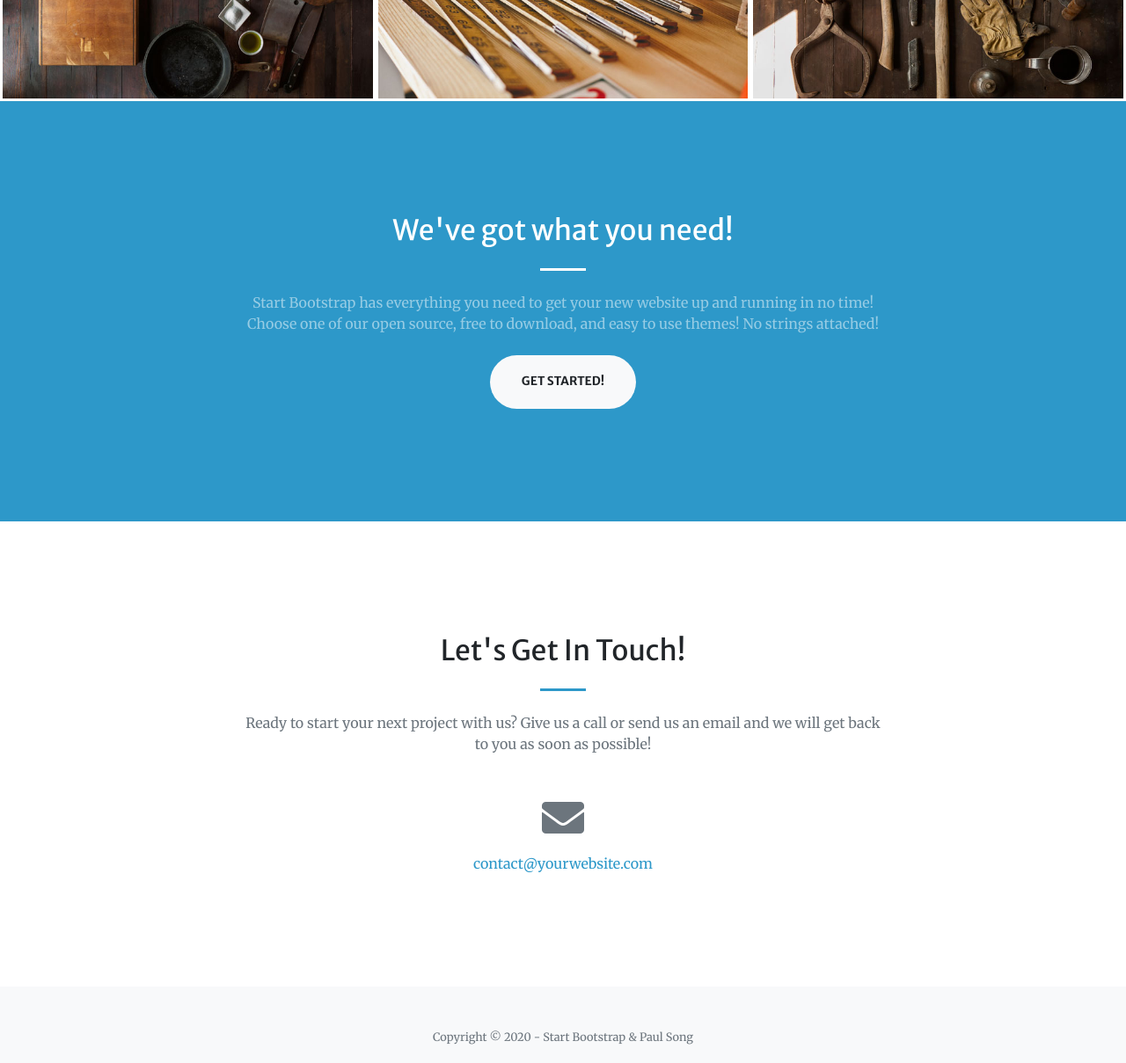
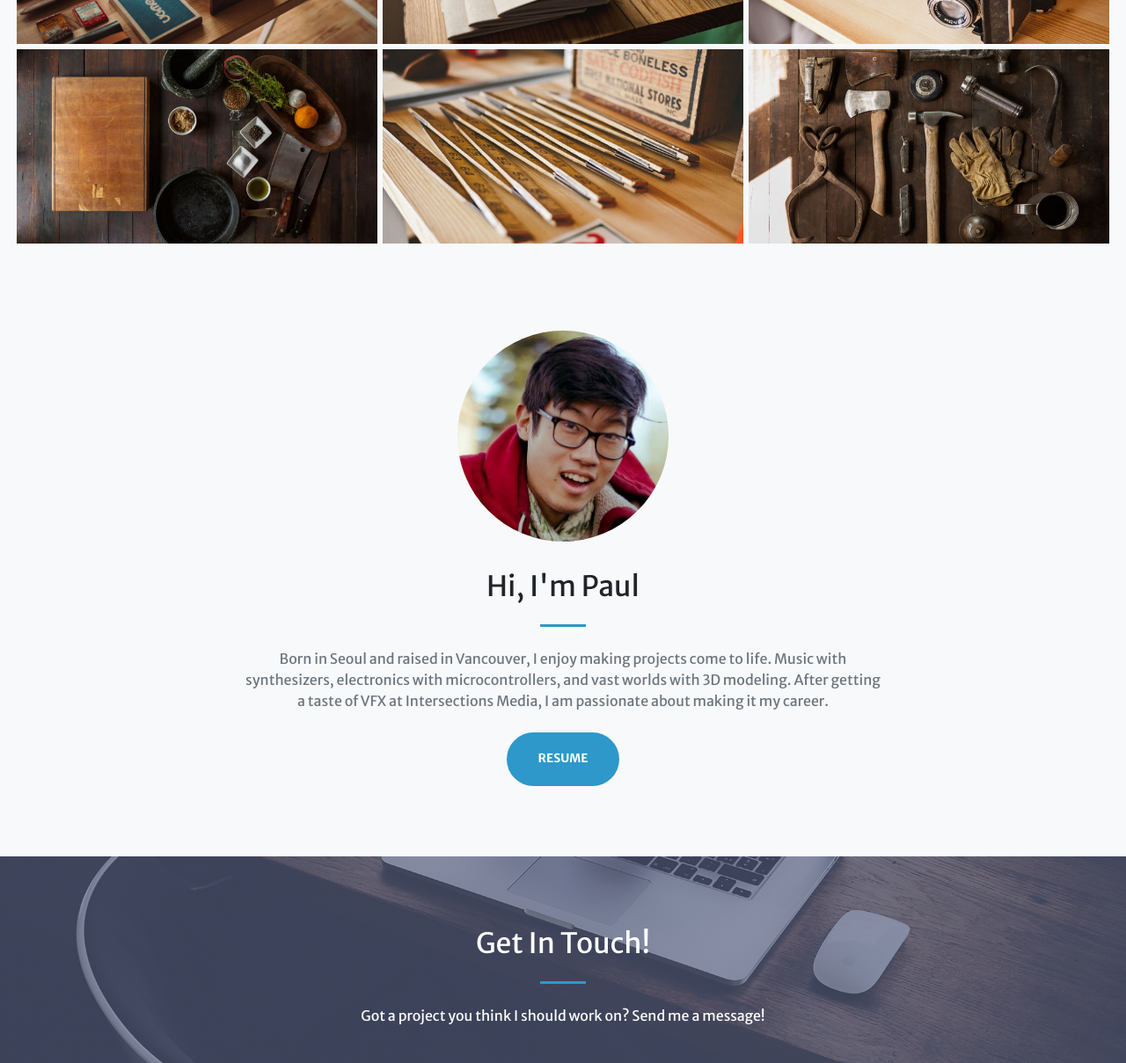
Before and after one commit to saulpong/paulfolio, a Gatsby site: page / in a window 1280 px wide. Shown: the part 990-2199 px from the top of the page at 88% size. Built offline with nearby package versions, Linux system fonts and the light colour scheme; Gatsby itself is replaced by a stand-in of ours.

Commit message:
Update sections, styling, content

```diff
--- a/src/components/header.js
+++ b/src/components/header.js
@@ -47,7 +47,7 @@ export default class Header extends React.Component {
             <div className="row h-100 align-items-center justify-content-center text-center">
               <div className="col-lg-10 align-self-end">
                 <h1 className="text-uppercase text-white font-weight-bold">
-                  Hi, I'm Paul
+                  Paul Song
                 </h1>
                 <hr className="divider my-4"/>
               </div>
--- a/src/components/layout.js
+++ b/src/components/layout.js
@@ -60,9 +60,9 @@ export default class Layout extends React.Component {
         id="page-top">
         <Header/>
         <main>{this.props.children}</main>
-        <footer className="bg-light py-5">
+        <footer className="py-3">
           <div className="container">
-            <div className="small text-center text-muted">Copyright &copy; {new Date().getFullYear()} - Start Bootstrap & Paul Song</div>
+            <div className="small text-center">Copyright &copy; {new Date().getFullYear()} - Start Bootstrap & Paul Song</div>
           </div>
         </footer>
       </div>
--- a/src/components/layout.scss
+++ b/src/components/layout.scss
@@ -13,3 +13,5 @@
 @import "../sass/navbar.scss";
 @import "../sass/masthead.scss";
 @import "../sass/portfolio.scss";
+@import "../sass/about.scss";
+@import "../sass/contact.scss";
--- a/src/components/portfolio/carousel.js
+++ b/src/components/portfolio/carousel.js
@@ -20,7 +20,7 @@ const PortfolioCarousel = ({ images, current }) => {
   );
 
   return (
-    <Carousel interval={null} indicators={false} defaultActiveIndex={current} slide={false}>
+    <Carousel interval={null} indicators={false} defaultActiveIndex={current} slide={false} keyboard>
       {carouselItems}
     </Carousel>
   );
--- a/src/pages/index.js
+++ b/src/pages/index.js
@@ -7,6 +7,8 @@ import SEO from "../components/seo"
 import Scroller from "../components/scroller"
 import PortfolioModal from "../components/portfolio/modal"
 import PortfolioCarousel from "../components/portfolio/carousel"
+
+import PaulSong from "../images/PaulSong.png"
 
 export default class IndexPage extends React.Component {
   constructor(props) {
@@ -38,10 +40,10 @@ export default class IndexPage extends React.Component {
         <SEO title="Portfolio"/>
 
         <section id="portfolio">
-          <div className="container-fluid p-0">
+          <div className="container-fluid">
             <div className="row no-gutters">
               <div className="col-lg-4 col-sm-6">
-                <a className="portfolio-box" href="img/portfolio/fullsize/1.jpg" onClick={this.handlePortfolioClick.bind(this, 0)}>
+                <a className="portfolio-box" href="img/portfolio/thumbnails/1.jpg" onClick={this.handlePortfolioClick.bind(this, 0)}>
                   <Img fluid={this.props.data.images.edges[0].node.childImageSharp.fluid}/>
                   <div className="portfolio-box-caption">
                     <div className="project-category text-white-50">
@@ -54,7 +56,7 @@ export default class IndexPage extends React.Component {
                 </a>
               </div>
               <div className="col-lg-4 col-sm-6">
-                <a className="portfolio-box" href="img/portfolio/fullsize/2.jpg" onClick={this.handlePortfolioClick.bind(this, 1)}>
+                <a className="portfolio-box" href="img/portfolio/thumbnails/2.jpg" onClick={this.handlePortfolioClick.bind(this, 1)}>
                   <Img fluid={this.props.data.images.edges[1].node.childImageSharp.fluid}/>
                   <div className="portfolio-box-caption">
                     <div className="project-category text-white-50">
@@ -67,7 +69,7 @@ export default class IndexPage extends React.Component {
                 </a>
               </div>
               <div className="col-lg-4 col-sm-6">
-                <a className="portfolio-box" href="img/portfolio/fullsize/3.jpg" onClick={this.handlePortfolioClick.bind(this, 2)}>
+                <a className="portfolio-box" href="img/portfolio/thumbnails/3.jpg" onClick={this.handlePortfolioClick.bind(this, 2)}>
                   <Img fluid={this.props.data.images.edges[2].node.childImageSharp.fluid}/>
                   <div className="portfolio-box-caption">
                     <div className="project-category text-white-50">
@@ -80,7 +82,7 @@ export default class IndexPage extends React.Component {
                 </a>
               </div>
               <div className="col-lg-4 col-sm-6">
-                <a className="portfolio-box" href="images/portfolio/fullsize/4.jpg" onClick={this.handlePortfolioClick.bind(this, 3)}>
+                <a className="portfolio-box" href="images/portfolio/thumbnails/4.jpg" onClick={this.handlePortfolioClick.bind(this, 3)}>
                   <Img fluid={this.props.data.images.edges[3].node.childImageSharp.fluid}/>
                   <div className="portfolio-box-caption">
                     <div className="project-category text-white-50">
@@ -93,7 +95,7 @@ export default class IndexPage extends React.Component {
                 </a>
               </div>
               <div className="col-lg-4 col-sm-6">
-                <a className="portfolio-box" href="img/portfolio/fullsize/5.jpg" onClick={this.handlePortfolioClick.bind(this, 4)}>
+                <a className="portfolio-box" href="img/portfolio/thumbnails/5.jpg" onClick={this.handlePortfolioClick.bind(this, 4)}>
                   <Img fluid={this.props.data.images.edges[4].node.childImageSharp.fluid}/>
                   <div className="portfolio-box-caption">
                     <div className="project-category text-white-50">
@@ -106,7 +108,7 @@ export default class IndexPage extends React.Component {
                 </a>
               </div>
               <div className="col-lg-4 col-sm-6">
-                <a className="portfolio-box" href="img/portfolio/fullsize/6.jpg" onClick={this.handlePortfolioClick.bind(this, 5)}>
+                <a className="portfolio-box" href="img/portfolio/thumbnails/6.jpg" onClick={this.handlePortfolioClick.bind(this, 5)}>
                   <Img fluid={this.props.data.images.edges[5].node.childImageSharp.fluid}/>
                   <div className="portfolio-box-caption p-3">
                     <div className="project-category text-white-50">
@@ -122,87 +124,63 @@ export default class IndexPage extends React.Component {
           </div>
         </section>
 
-        <section className="page-section bg-primary" id="about">
+        <section className="page-section" id="about">
           <div className="container">
             <div className="row justify-content-center">
               <div className="col-lg-8 text-center">
-                <h2 className="text-white mt-0">We've got what you need!</h2>
-                <hr className="divider light my-4"/>
-                <p className="text-white-50 mb-4">Start Bootstrap has everything you need to get your new website up
-                  and
-                  running in no time! Choose one of our open source, free to download, and easy to use themes! No
-                  strings
-                  attached!</p>
-                <a className="btn btn-light btn-xl js-scroll-trigger" href="#services"
-                  onClick={Scroller.handleAnchorScroll}>Get Started!</a>
+                <img src={PaulSong} alt={'Paul Song'} />
+                <h2 className="mt-0">
+                  Hi, I'm Paul
+                </h2>
+                <hr className="divider my-4"/>
+                <p className="text-muted mb-4">
+                  {/* I like to make 3D models, animations and music! */}
+                  Born in Seoul and raised in Vancouver,
+                  I enjoy making projects come to life.
+                  Music with synthesizers,
+                  electronics with microcontrollers, and
+                  vast worlds with 3D modeling.
+                  After getting a taste of VFX at Intersections Media, I am passionate about making it my career.
+                </p>
+                {/* js-scroll-trigger */}
+                <a className="btn btn-primary btn-xl" href="#page-top"
+                  onClick={Scroller.handleAnchorScroll}>Resume</a>
               </div>
             </div>
           </div>
         </section>
 
-        {/* <section className="page-section" id="services">
-          <div className="container">
-            <h2 className="text-center mt-0">At Your Service</h2>
-            <hr className="divider my-4"/>
-            <div className="row">
-              <div className="col-lg-3 col-md-6 text-center">
-                <div className="mt-5">
-                  <i className="fas fa-4x fa-gem text-primary mb-4"></i>
-                  <h3 className="h4 mb-2">Sturdy Themes</h3>
-                  <p className="text-muted mb-0">Our themes are updated regularly to keep them bug free!</p>
-                </div>
-              </div>
-              <div className="col-lg-3 col-md-6 text-center">
-                <div className="mt-5">
-                  <i className="fas fa-4x fa-laptop-code text-primary mb-4"></i>
-                  <h3 className="h4 mb-2">Up to Date</h3>
-                  <p className="text-muted mb-0">All dependencies are kept current to keep things fresh.</p>
-                </div>
-              </div>
-              <div className="col-lg-3 col-md-6 text-center">
-                <div className="mt-5">
-                  <i className="fas fa-4x fa-globe text-primary mb-4"></i>
-                  <h3 className="h4 mb-2">Ready to Publish</h3>
-                  <p className="text-muted mb-0">You can use this design as is, or you can make changes!</p>
-                </div>
-              </div>
-              <div className="col-lg-3 col-md-6 text-center">
-                <div className="mt-5">
-                  <i className="fas fa-4x fa-heart text-primary mb-4"></i>
-                  <h3 className="h4 mb-2">Made with Love</h3>
-                  <p className="text-muted mb-0">Is it really open source if it's not made with love?</p>
-                </div>
-              </div>
-            </div>
-          </div>
-        </section>
-
-        <section className="page-section bg-dark text-white">
-          <div className="container text-center">
-            <h2 className="mb-4">Free Download at Start Bootstrap!</h2>
-            <a className="btn btn-light btn-xl" href="https://startbootstrap.com/themes/creative/">Download Now!</a>
-          </div>
-        </section> */}
-
         <section className="page-section" id="contact">
           <div className="container">
             <div className="row justify-content-center">
               <div className="col-lg-8 text-center">
-                <h2 className="mt-0">Let's Get In Touch!</h2>
+                <h2 className="text-white mt-0">
+                  Get In Touch!
+                </h2>
                 <hr className="divider my-4"/>
-                <p className="text-muted mb-5">Ready to start your next project with us? Give us a call or send us an
-                  email
-                  and we will get back to you as soon as possible!</p>
+                <p className="text-white mb-5">
+                  Got a project you think I should work on? Send me a message!
+                </p>
               </div>
             </div>
             <div className="row justify-content-center">
-              {/* <div className="col-lg-4 ml-auto text-center mb-5 mb-lg-0">
-                <i className="fas fa-phone fa-3x mb-3 text-muted"></i>
-                <div>+1 (202) 555-0149</div>
-              </div> */}
-              <div className="col-lg-8 text-center">
-                <i className="fas fa-envelope fa-3x mb-3 text-muted"></i>
-                <a className="d-block" href="mailto:contact@yourwebsite.com">contact@yourwebsite.com</a>
+              <div className="col-lg-4 ml-auto text-center mb-5 mb-lg-0">
+                <i className="fas fa-envelope fa-3x mb-3 text-white"></i>
+                <a className="d-block" href="mailto:meltypan@gmail.com">
+                  meltypan@gmail.com
+                </a>
+              </div>
+              <div className="col-lg-4 ml-auto text-center mb-5 mb-lg-0">
+                <i className="fab fa-instagram fa-3x mb-3 text-white"></i>
+                <a className="d-block" href="https://www.instagram.com/revonrev">
+                  @revonrev
+                </a>
+              </div>
+              <div className="col-lg-4 ml-auto text-center mb-5 mb-lg-0">
+                <i className="fab fa-linkedin fa-3x mb-3 text-white"></i>
+                <a className="d-block" href="mailto:meltypan@gmail.com">
+                  meltypan@gmail.com
+                </a>
               </div>
             </div>
           </div>
--- /dev/null
+++ b/src/sass/_about.scss
@@ -0,0 +1,9 @@
+// Styling for the portfolio section
+#about {
+    img {
+        border-radius: 50%;
+        height: 15rem;
+        margin-bottom: 2rem;
+        width: 15rem;
+    }
+}
--- /dev/null
+++ b/src/sass/_contact.scss
@@ -0,0 +1,7 @@
+#contact {
+	background: linear-gradient(to bottom, #{fade-out($brown, .2)} 0%,#{fade-out($brown, .2)} 100%), url('../images/bg-masthead.jpg');
+	background-position: center;
+	background-repeat: no-repeat;
+	background-attachment: scroll;
+	background-size: cover;
+}
--- a/src/sass/_global.scss
+++ b/src/sass/_global.scss
@@ -1,8 +1,9 @@
 // Global styling for this template
 body,
 html {
+	background-color: $light;
+	height: 100%;
 	width: 100%;
-	height: 100%;
 }
 
 // Typography
@@ -37,7 +38,7 @@ hr.light {
 
 // Page section padding
 .page-section {
-	padding: 8rem 0;
+	padding: 5rem 0;
 }
 
 // Modal
--- a/src/sass/_masthead.scss
+++ b/src/sass/_masthead.scss
@@ -1,5 +1,5 @@
 // Styling for the masthead
-header.masthead {
+.masthead {
 	padding-top: 10rem;
 	padding-bottom: calc(10rem - #{$navbar-height});
 	// replace the masthead.jpg image in the /img directory to change the image
@@ -13,8 +13,8 @@ header.masthead {
 		font-size: 2.25rem;
 	}
 	@include media-breakpoint-up(lg) {
-		height: 80vh;
-		// min-height: 40rem;
+		height: 100vh;
+		min-height: 40rem;
 		padding-top: $navbar-height;
 		padding-bottom: 0;
 		p {
--- a/src/sass/_portfolio.scss
+++ b/src/sass/_portfolio.scss
@@ -2,10 +2,11 @@
 #portfolio {
 	.container-fluid {
 		max-width: 1920px;
+		padding: 1rem;
 		.portfolio-box {
 			position: relative;
 			display: block;
-			margin: 3px;
+			margin: 0.2rem;
 			.portfolio-box-caption {
 				display: flex;
 				align-items: center;
--- a/src/sass/_variables.scss
+++ b/src/sass/_variables.scss
@@ -4,7 +4,7 @@
 
 // Set a custom color
 $orange: #2d98c9 !default;
-$brown: #505a7cca !default;
+$brown: #505a7cdc !default;
 
 // Set primary color to orange
 $primary: $orange !default;
@@ -14,7 +14,7 @@ $font-family-sans-serif: "Merriweather Sans", -apple-system, BlinkMacSystemFont,
 
 $font-family-serif: "Merriweather", -apple-system, BlinkMacSystemFont, "Segoe UI", Roboto, "Helvetica Neue", Arial, "Noto Sans", sans-serif, "Apple Color Emoji", "Segoe UI Emoji", "Segoe UI Symbol", 'Noto Color Emoji' !default;
 
-$font-family-base: $font-family-serif !default;
+$font-family-base: $font-family-sans-serif !default;
 
 $headings-font-family: $font-family-sans-serif !default;
 
```
Also changed, not shown: src/images/PaulSong.png (added), src/images/our-vfx-artist-at-work.jpg (added), src/images/paul.jpg (added).
